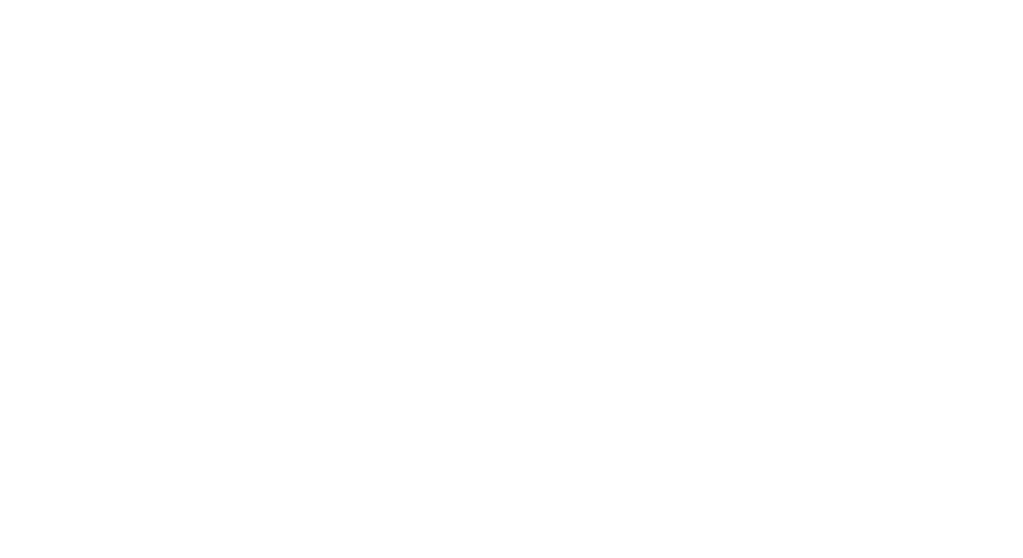
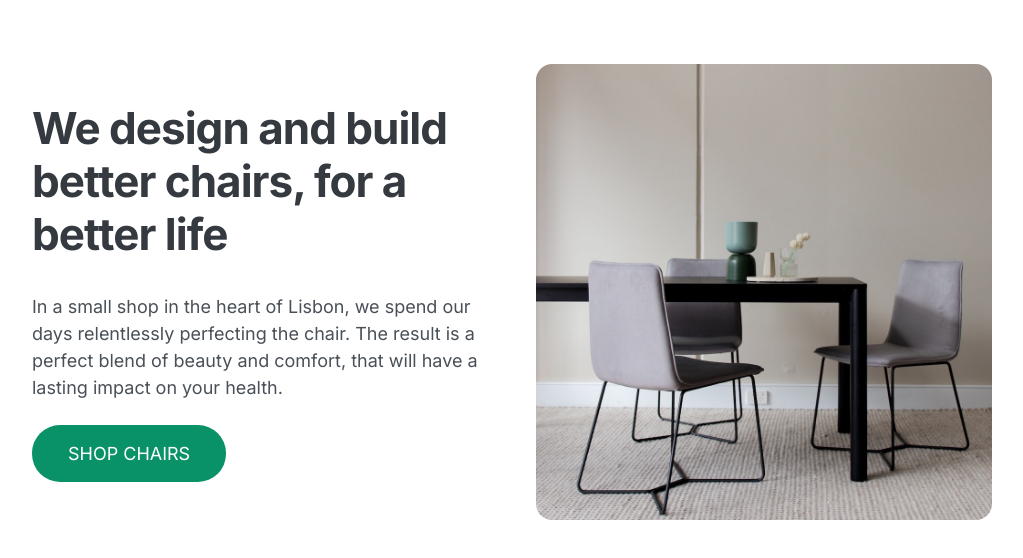
Before and after one commit to huyphamfc/sass-scss, a plain HTML site: page 01--Chair-Shop/index.html in a window 1280 px wide. Shown: the whole page, without its empty margins (128-1151 px from the left). Drawn offline with Linux system fonts and the light colour scheme.

Commit message:
Chair Shop - build Header

```diff
--- a/01--Chair-Shop/index.html
+++ b/01--Chair-Shop/index.html
@@ -13,7 +13,18 @@
 </head>
 
 <body>
-
+    <!-- Header -->
+    <header class="header">
+        <div class="header__text">
+            <h1 class="header-heading">We design and build better chairs, for a better life</h1>
+            <p class="header-paragraph">
+                In a small shop in the heart of Lisbon, we spend our days relentlessly perfecting the chair. The result
+                is a perfect blend of beauty and comfort, that will have a lasting impact on your health.
+            </p>
+            <a class="header-btn" href="#">SHOP CHAIRS</a>
+        </div>
+        <img class="header__img" src="./img/hero.jpg" alt="Chair Shop">
+    </header>
 </body>
 
 </html>
--- /dev/null
+++ b/01--Chair-Shop/scss/abstracts/_extends.scss
@@ -0,0 +1,14 @@
+.container {
+  max-width: 960px;
+  margin: $ws-layout-padding auto;
+}
+
+.formatImg {
+  display: block;
+  width: 100%;
+}
+
+.formatParagraph {
+  line-height: $line-height-paragraph;
+  margin-bottom: $ws-paragraph-margin;
+}
--- /dev/null
+++ b/01--Chair-Shop/scss/abstracts/_mixins.scss
@@ -0,0 +1,16 @@
+@mixin grid($col: 1, $gap: 0) {
+  display: grid;
+  grid-template-columns: repeat($col, 1fr);
+  gap: $gap;
+}
+
+@mixin roundCorner($border-radius: 0) {
+  border-radius: $border-radius;
+  overflow: hidden;
+}
+
+@mixin formatHeading($fs-heading: 1rem, $ws-heading: 1rem) {
+  font-size: $fs-heading;
+  color: $color-grey-shade;
+  margin-bottom: $ws-heading;
+}
--- a/01--Chair-Shop/scss/abstracts/_variables.scss
+++ b/01--Chair-Shop/scss/abstracts/_variables.scss
@@ -1,6 +1,28 @@
 // FONT SIZE
-$fs-default: 1.6rem;
+$fs-default: 1.8rem;
+$fs-heading-primary: 4.4rem;
+$fs-button-large: 1.8rem;
+$fs-button-small: 1.4rem;
 
 // COLORS
 $color-palette: #099268;
 $color-grey: #495057;
+$color-grey-tint: #fff;
+$color-grey-shade: #343a40;
+
+// WHITE SPACE
+$ws-layout-padding: 6.4rem;
+$ws-heading-margin-primary: 3.2rem;
+$ws-paragraph-margin: 2.4rem;
+
+// LINE HEIGHT
+$line-height-heading: 1.2;
+$line-height-paragraph: 1.5;
+
+// LETTER SPACING
+$letter-spacing-heading: -0.1rem;
+
+// BORDER RADIUS
+$border-r-medium: 1.6rem;
+$border-r-btn-large: 2.8rem;
+$border-r-btn-small: 1.2rem;
--- a/01--Chair-Shop/scss/base/_reset.scss
+++ b/01--Chair-Shop/scss/base/_reset.scss
@@ -13,3 +13,8 @@ body {
   font-size: $fs-default;
   color: $color-grey;
 }
+
+a {
+  text-decoration: none;
+  color: inherit;
+}
--- /dev/null
+++ b/01--Chair-Shop/scss/components/_button.scss
@@ -0,0 +1,16 @@
+.btn {
+  display: inline-block;
+  background-color: $color-palette;
+  color: $color-grey-tint;
+}
+
+.btn--large {
+  border-radius: $border-r-btn-large;
+  padding: $fs-button-large $fs-button-large * 2;
+}
+
+.btn--small {
+  font-size: $fs-button-small;
+  border-radius: $border-r-btn-small;
+  padding: $fs-button-small;
+}
--- /dev/null
+++ b/01--Chair-Shop/scss/layout/_header.scss
@@ -0,0 +1,28 @@
+.header {
+  @extend .container;
+  @include grid(2, 4.8rem);
+
+  .header__text {
+    margin: auto 0;
+
+    .header-heading {
+      @include formatHeading($fs-heading-primary, $ws-heading-margin-primary);
+      line-height: $line-height-heading;
+      letter-spacing: $letter-spacing-heading;
+    }
+
+    .header-paragraph {
+      @extend .formatParagraph;
+    }
+
+    .header-btn {
+      @extend .btn;
+      @extend .btn--large;
+    }
+  }
+
+  .header__img {
+    @extend .formatImg;
+    @include roundCorner($border-r-medium);
+  }
+}
--- a/01--Chair-Shop/scss/main.scss
+++ b/01--Chair-Shop/scss/main.scss
@@ -1,2 +1,10 @@
 @import "./abstracts/variables";
+@import "./abstracts/mixins";
+
 @import "./base/reset";
+
+@import "./abstracts/extends";
+
+@import "./layout/header";
+
+@import "./components/button";
```
Also changed, not shown: 01--Chair-Shop/css/main.css, 1 other file.
